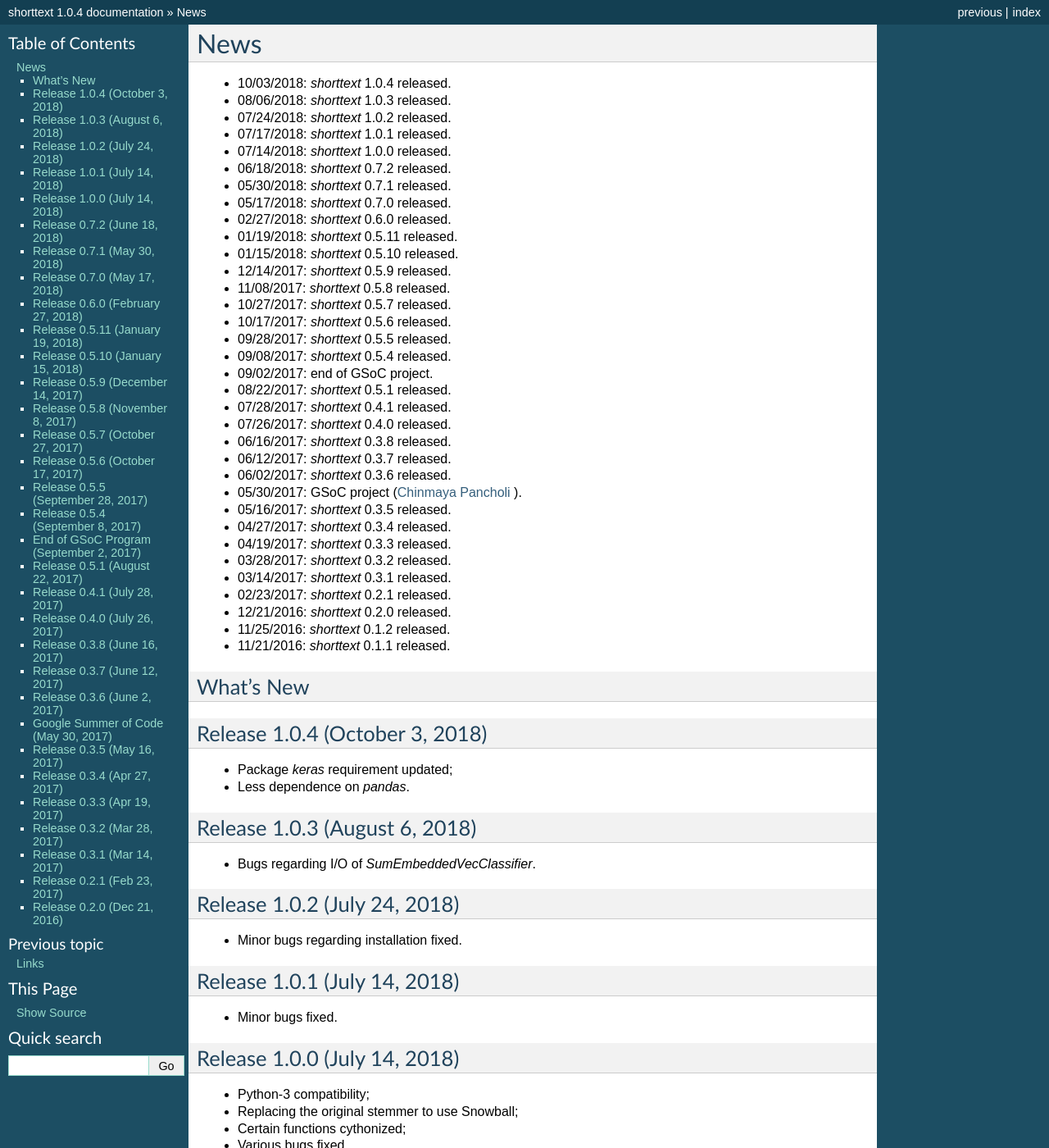
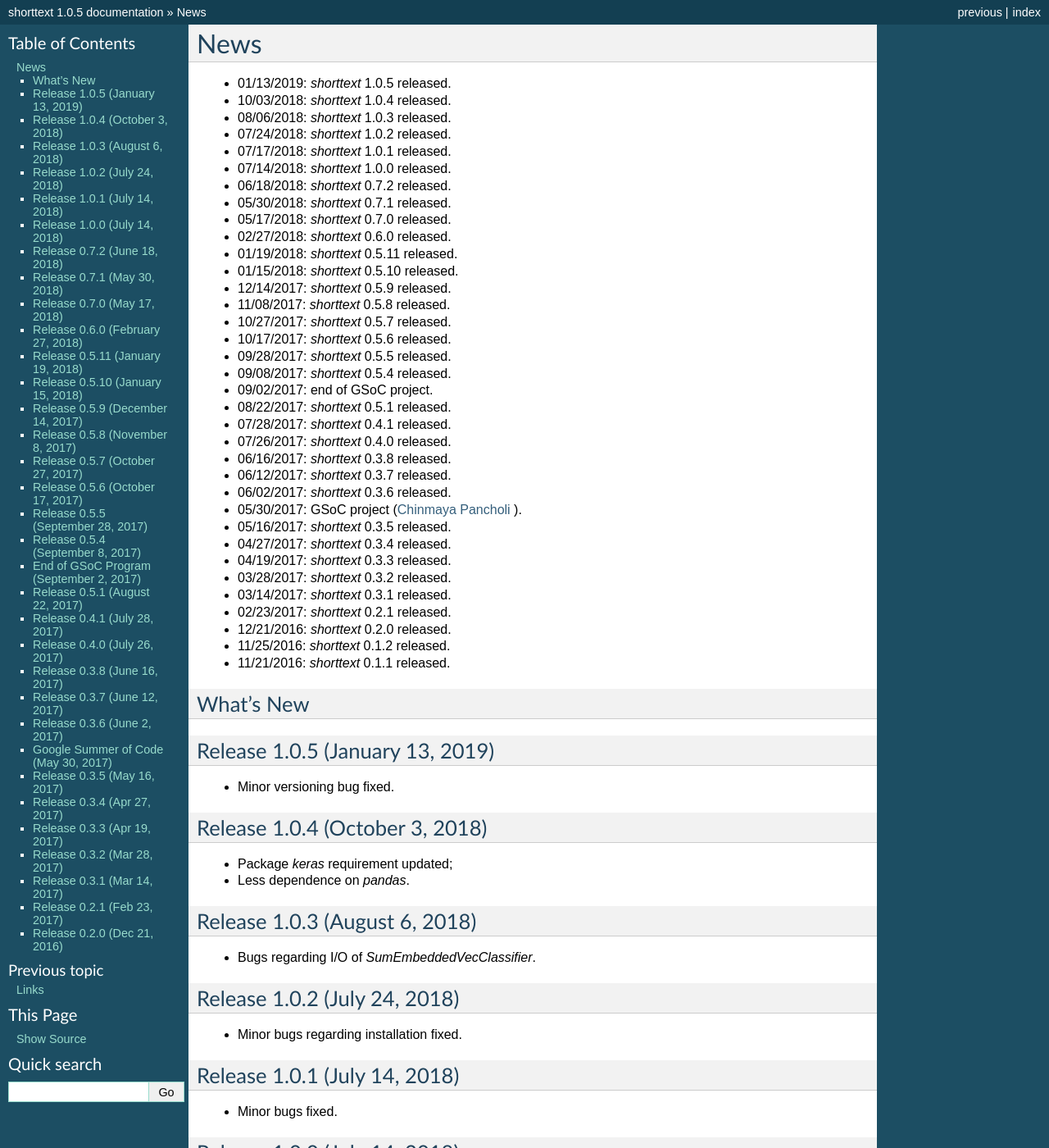
Before and after one commit to stephenhky/PyShortTextCategorization, a Sphinx documentation site: the page built from docs/news.rst, in a window 1280 px wide and 1400 px high. Shown: the whole window at 82% size. Built offline with Sphinx 7.4.7, drawn with Linux system fonts in a browser that asks for light colours; some of the changed text lies outside the part shown.

Commit message:
release 1.0.5

```diff
--- a/apidocs/source/conf.py
+++ b/apidocs/source/conf.py
@@ -60,7 +60,7 @@
 # The short X.Y version.
 version = '1.0'
 # The full version, including alpha/beta/rc tags.
-release = '1.0.4'
+release = '1.0.5'
 
 # The language for content autogenerated by Sphinx. Refer to documentation
 # for a list of supported languages.
--- a/docs/conf.py
+++ b/docs/conf.py
@@ -58,7 +58,7 @@
 # The short X.Y version.
 version = u'1.0'
 # The full version, including alpha/beta/rc tags.
-release = u'1.0.4'
+release = u'1.0.5'
 
 # The language for content autogenerated by Sphinx. Refer to documentation
 # for a list of supported languages.
--- a/docs/news.rst
+++ b/docs/news.rst
@@ -1,6 +1,7 @@
 News
 ====
 
+* 01/13/2019: `shorttext` 1.0.5 released.
 * 10/03/2018: `shorttext` 1.0.4 released.
 * 08/06/2018: `shorttext` 1.0.3 released.
 * 07/24/2018: `shorttext` 1.0.2 released.
@@ -39,6 +40,12 @@
 
 What's New
 ----------
+
+Release 1.0.5 (January 13, 2019)
+--------------------------------
+
+* Minor versioning bug fixed.
+
 
 Release 1.0.4 (October 3, 2018)
 ------------------------------
```
Also changed, not shown: README.md (+1 -0 lines).
